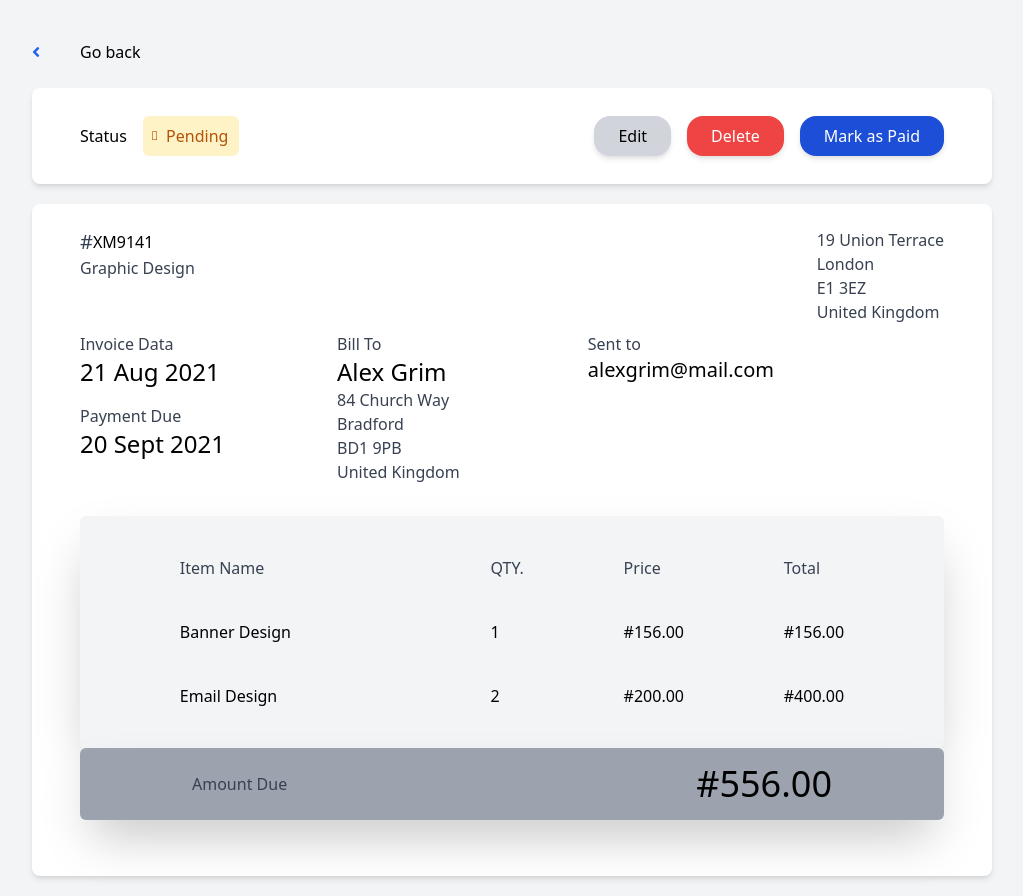
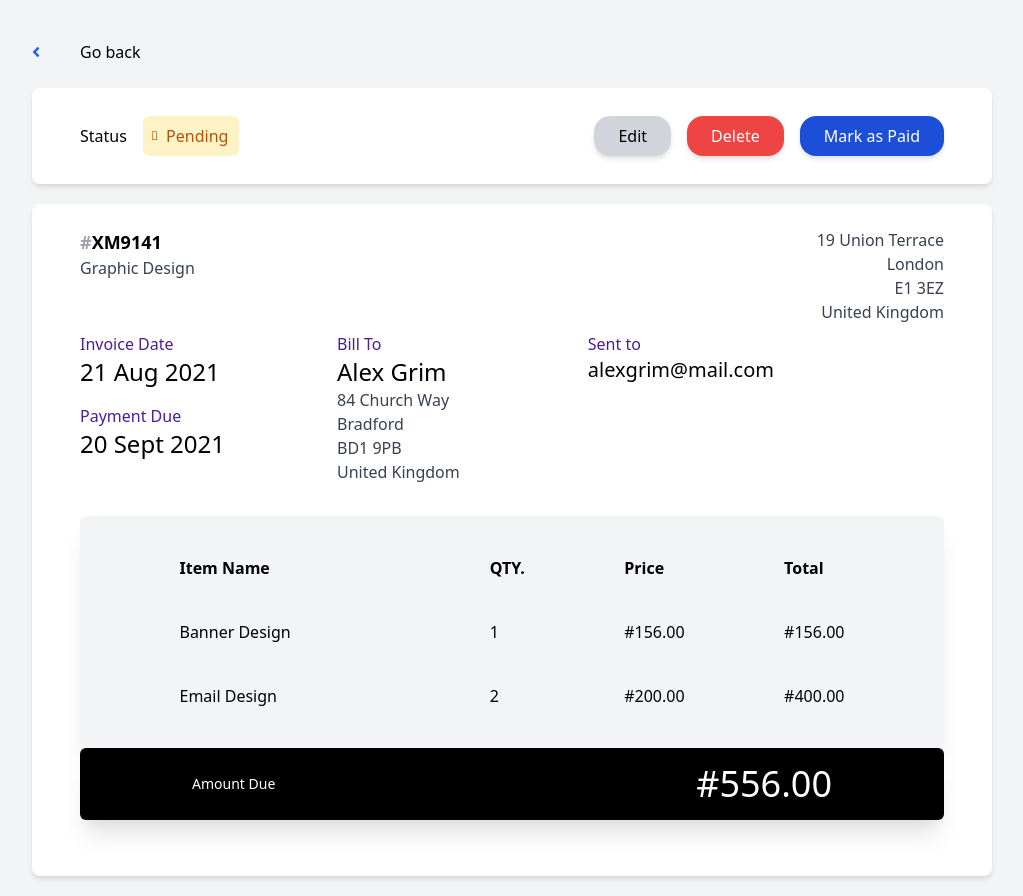
Before and after one commit to ayomideEnoch/invoice-app, a Vue app: page /invoice-show in a window 1280 px wide. Shown: the whole page, without its empty margins (128-1151 px from the left). Built offline with nearby package versions, Linux system fonts and the light colour scheme.

Commit message:
Iteration...

```diff
--- a/src/views/InvoiceShow.vue
+++ b/src/views/InvoiceShow.vue
@@ -38,13 +38,13 @@
     <section class="pt-6 bg-white shadow-md pl-12 pr-12 p-2 px-5 py-4 rounded-lg mb-5">
       <div class="flex justify-between">
         <div class="">
-          <div class="flex items-center">
-            <p class="text-xl text-gray-700">#</p>
-            <p>XM9141</p>
+          <div class="font-semibold text-lg">
+            <span class="text-gray-400">#</span>
+            <span>XM9141</span>
           </div>
           <p class="capitalize text-gray-700">graphic design</p>
         </div>
-        <div class="capitalize text-gray-700">
+        <div class="capitalize text-gray-700 text-right">
           <p class="">19 union terrace</p>
           <p class="">london</p>
           <p class="uppercase">e1 3ez</p>
@@ -53,13 +53,13 @@
       </div>
       <div class="flex justify-start pt-2 pb-8">
         <div class="capitalize">
-          <p class="text-gray-700">invoice data</p>
+          <p class="text-purple-900">invoice date</p>
           <p class="text-2xl pb-4">21 Aug 2021</p>
-          <p class="text-gray-700">payment due</p>
+          <p class="text-purple-900">payment due</p>
           <p class="text-2xl">20 Sept 2021</p>
         </div>
         <div class="capitalize px-30 ml-28">
-          <p class="text-gray-700">bill to</p>
+          <p class="text-purple-900">bill to</p>
           <p class="text-2xl">alex grim</p>
           <div class="text-gray-700">
             <p>84 church way</p>
@@ -69,35 +69,37 @@
           </div>
         </div>
         <div class="px-32">
-          <p class="text-gray-700">Sent to</p>
+          <p class="text-purple-900">Sent to</p>
           <p class="text-xl">alexgrim@mail.com</p>
         </div>
       </div>
-      <div class="flex justify-evenly bg-gray-100 shadow-2xl rounded-md">
+      <div class="flex justify-evenly bg-gray-100 shadow-xl rounded-md">
         <div class="capitalize py-10">
-          <p class="text-gray-700">item name</p>
+          <p class="text-black font-semibold">item name</p>
           <p class="py-10">banner design</p>
           <p class="">email design</p>
         </div>
         <div></div>
         <div class="uppercase py-10">
-          <p class="text-gray-700">qty.</p>
+          <p class="text-black font-semibold">qty.</p>
           <p class="py-10">1</p>
           <p>2</p>
         </div>
         <div class="capitalize py-10">
-          <p class="text-gray-700">price</p>
+          <p class="text-black font-semibold">price</p>
           <p class="py-10">#156.00</p>
           <p>#200.00</p>
         </div>
         <div class="capitalize py-10">
-          <p class="text-gray-700">total</p>
+          <p class="text-black font-semibold">total</p>
           <p class="py-10">#156.00</p>
           <p>#400.00</p>
         </div>
       </div>
-      <div class="flex justify-between bg-gray-400 px-28 shadow-2xl rounded-md mb-10">
-        <p class="capitalize flex items-center text-gray-700">amount due</p>
+      <div
+        class="flex justify-between bg-black px-28 shadow-xl rounded-md mb-10 text-white"
+      >
+        <p class="capitalize flex items-center text-sm">amount due</p>
         <p class="text-4xl py-4">#556.00</p>
       </div>
     </section>
```
